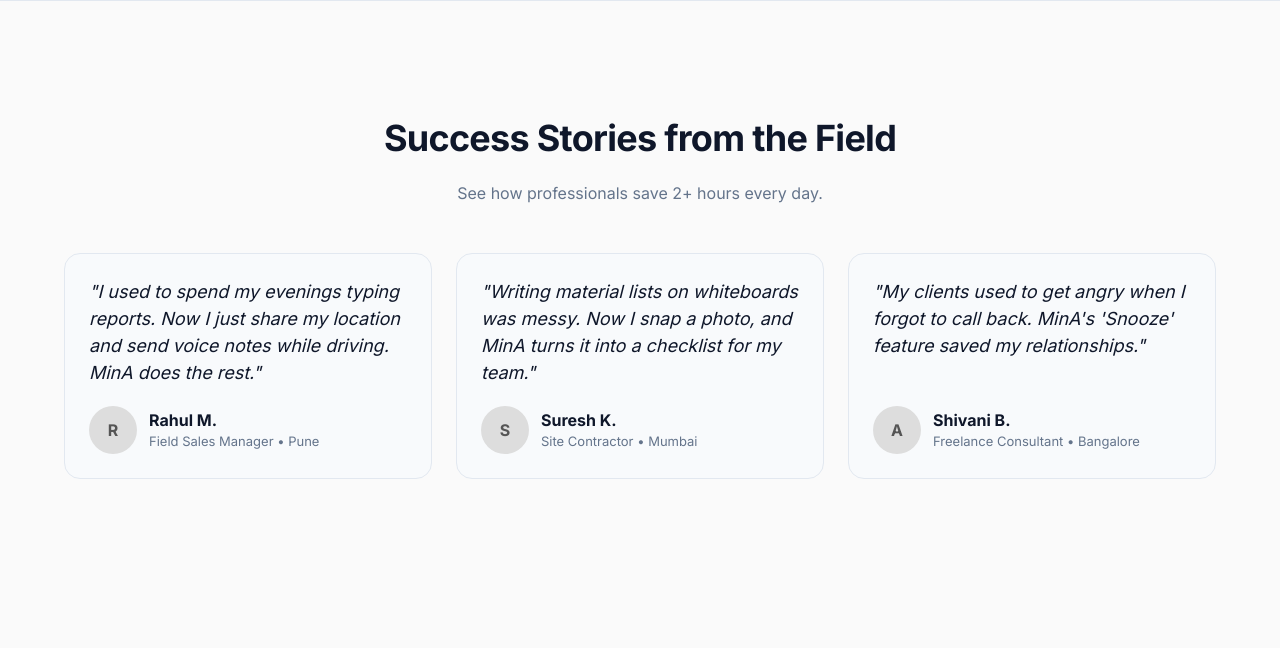
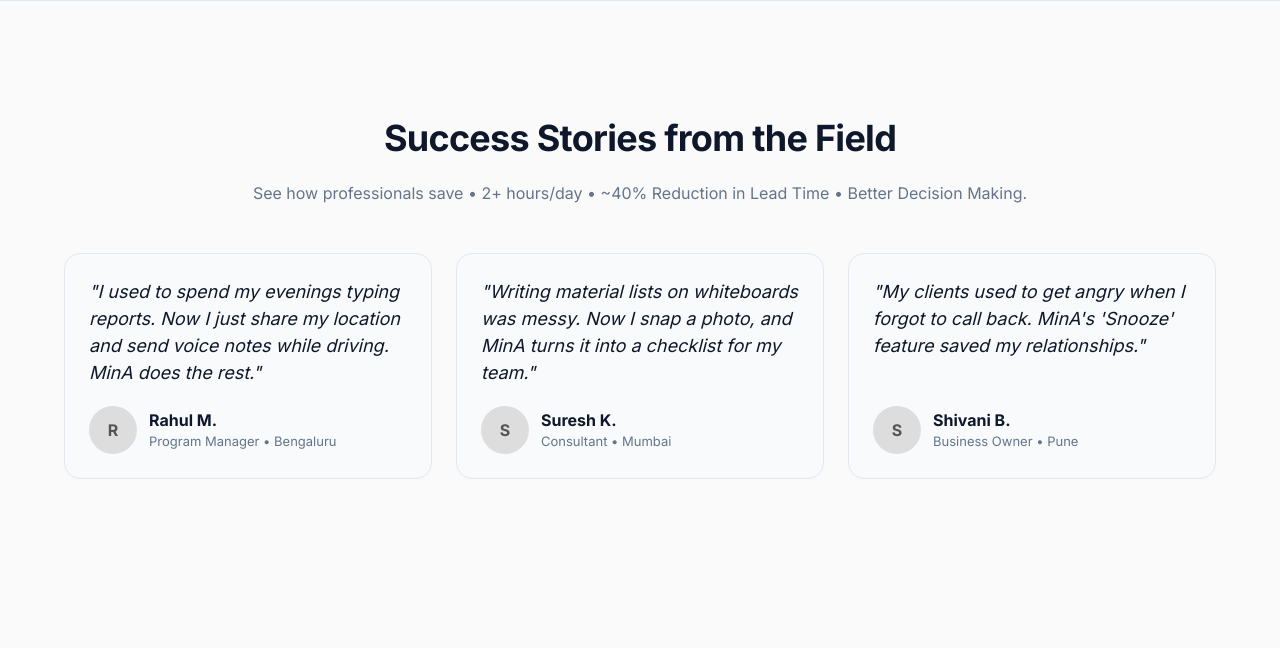
Before and after one commit to gbhide1993/mina--multilang-minutes, a Flask app: page / in a window 1280 px wide. Shown: the part 5456-6104 px from the top of the page. Run offline with Flask 3, Linux system fonts and the light colour scheme.

Commit message:
Update index.html

```diff
--- a/templates/index.html
+++ b/templates/index.html
@@ -192,7 +192,6 @@
     .slideshow-item:nth-child(2) { animation: slideshow 12s infinite; animation-delay: 3s; }
     .slideshow-item:nth-child(3) { animation: slideshow 12s infinite; animation-delay: 6s; }
     .slideshow-item:nth-child(4) { animation: slideshow 12s infinite; animation-delay: 9s; }
-    .slideshow-item:nth-child(4) { animation: slideshow 12s infinite; animation-delay: 12s; }
     .slideshow-item img { width: 100%; height: 100%; object-fit: cover; }
     .slideshow-item:nth-child(1) { opacity: 1; }
 
@@ -519,7 +518,7 @@
   <section id="stories" class="container" style="padding: 80px 24px;">
     <div class="section-title">
         <h2>Success Stories from the Field</h2>
-        <p style="color:var(--text-muted);">See how professionals save 2+ hours every day.</p>
+        <p style="color:var(--text-muted);">See how professionals save • 2+ hours/day • ~40% Reduction in Lead Time • Better Decision Making.</p>
     </div>
     <div class="stories-grid">
         <div class="story-card">
@@ -528,7 +527,7 @@
                 <div class="author-avatar">R</div>
                 <div class="author-details">
                     <div>Rahul M.</div>
-                    <div>Field Sales Manager • Pune</div>
+                    <div>Program Manager • Bengaluru</div>
                 </div>
             </div>
         </div>
@@ -538,17 +537,17 @@
                 <div class="author-avatar">S</div>
                 <div class="author-details">
                     <div>Suresh K.</div>
-                    <div>Site Contractor • Mumbai</div>
+                    <div>Consultant • Mumbai</div>
                 </div>
             </div>
         </div>
         <div class="story-card">
             <div class="story-quote">"My clients used to get angry when I forgot to call back. MinA's 'Snooze' feature saved my relationships."</div>
             <div class="story-author">
-                <div class="author-avatar">A</div>
+                <div class="author-avatar">S</div>
                 <div class="author-details">
                     <div>Shivani B.</div>
-                    <div>Freelance Consultant • Bangalore</div>
+                    <div>Business Owner • Pune</div>
                 </div>
             </div>
         </div>
```
